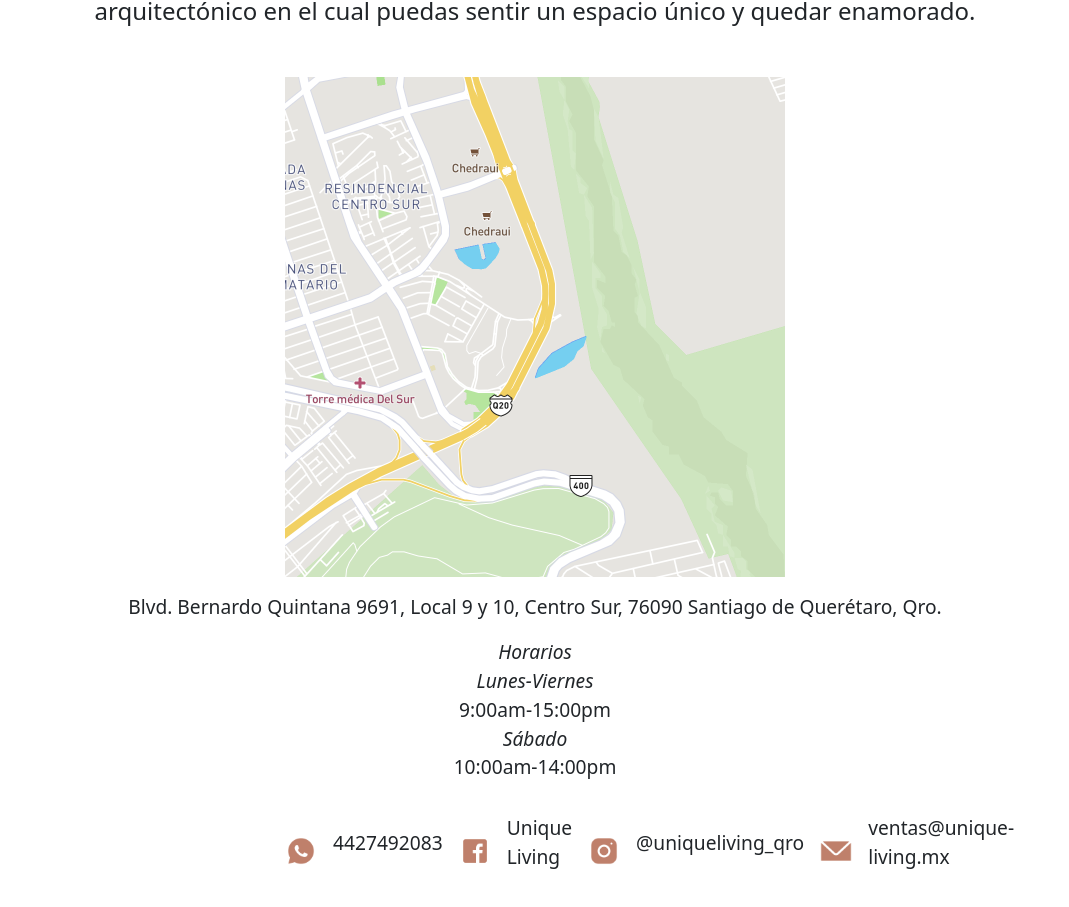
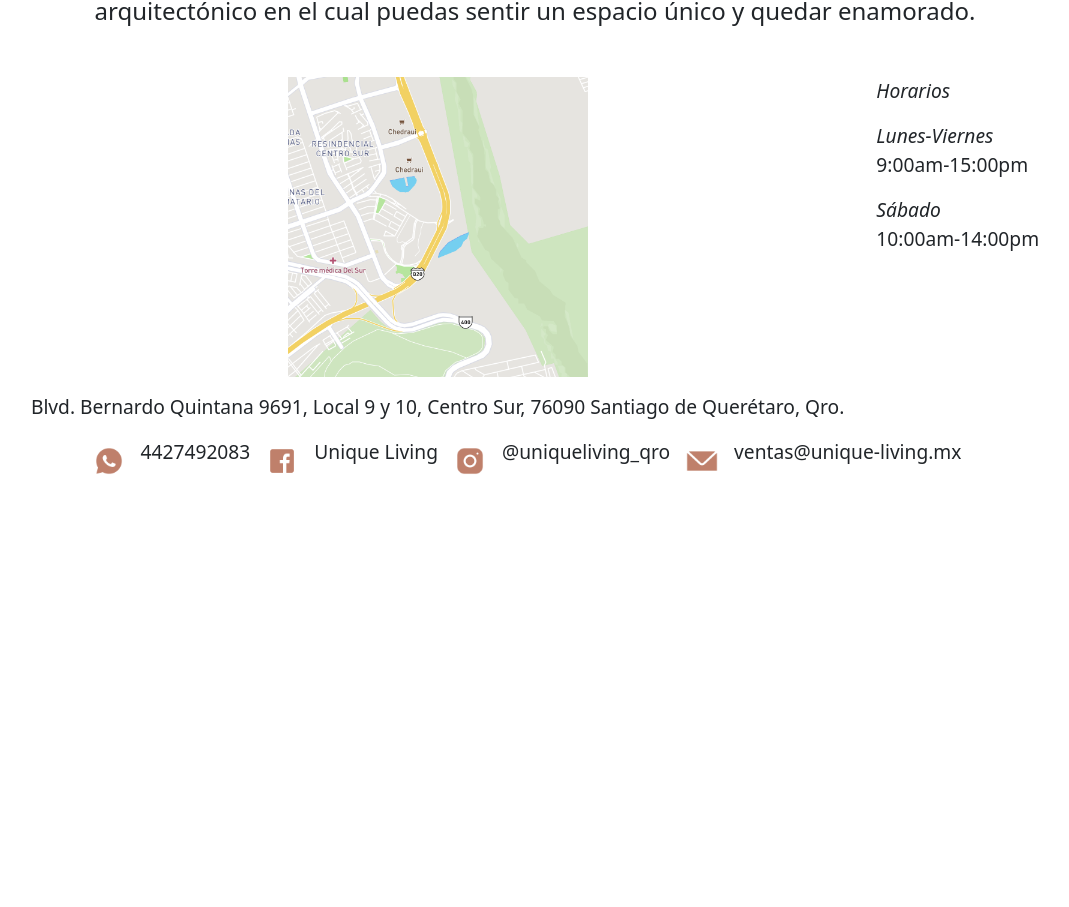
Before and after one commit to andrefc234/LandingPageUniqueLiving, a Next.js app: page /servicios in a window 1280 px wide. Shown: the part 980-1887 px from the top of the page, without its empty margins (105-1174 px from the left). After the commit the page ends 1495 px from the top, so only its background shows below. Built offline with nearby package versions, Linux system fonts and the light colour scheme.

Commit message:
Nueva actualizacion

```diff
--- a/components/Info/index.tsx
+++ b/components/Info/index.tsx
@@ -16,14 +16,21 @@
 
 const InfoWrapper = styled.div`
   display: flex;
+  align-items: flex-start;
+  justify-content: center;
+  margin-top: 2rem;
+`;
+
+const MapWrapper = styled.div`
+  display: flex;
   flex-direction: column;
   align-items: center;
-  margin-top: 2rem;
+  margin-right: 2rem;
 `;
 
 const MapImage = styled.img`
   width: 100%;
-  max-width: 500px;
+  max-width: 300px;
   margin-bottom: 1rem;
 `;
 
@@ -33,17 +40,25 @@
   margin-bottom: 1rem;
 `;
 
-const Hours = styled.p`
+const HoursWrapper = styled.div`
+  display: flex;
+  flex-direction: column;
+`;
+
+const HoursTitle = styled.i`
   font-size: 1.2rem;
-  text-align: center;
-  margin-bottom: 2rem;
+  margin-bottom: 1rem;
+`;
+
+const HoursText = styled.p`
+  font-size: 1.2rem;
+  margin-bottom: 1rem;
 `;
 
 const ContactWrapper = styled.div`
   display: flex;
-  justify-content: space-between;
-  width: 100%;
-  max-width: 500px;
+  justify-content: center;
+  align-items: center;
 `;
 
 const ContactItem = styled.div`
@@ -75,21 +90,27 @@
         un espacio único y quedar enamorado.
       </Description>
       <InfoWrapper>
+        <MapWrapper>
           <MapImage src="/assets/mapsicleMap.jpg" alt="Map" />
           <Address>
-          Blvd. Bernardo Quintana 9691, Local 9 y 10, Centro Sur, 76090 Santiago
-          de Querétaro, Qro.
+            Blvd. Bernardo Quintana 9691, Local 9 y 10, Centro Sur, 76090
+            Santiago de Querétaro, Qro.
           </Address>
-        <Hours>
-          <i>
-            Horarios
+        </MapWrapper>
+        <HoursWrapper>
+          <HoursTitle>Horarios</HoursTitle>
+          <HoursText>
+            <i>Lunes-Viernes</i>
             <br />
-            Lunes-Viernes
-          </i>
-          <br /> 9:00am-15:00pm <br />
+            9:00am-15:00pm
+          </HoursText>
+          <HoursText>
             <i>Sábado</i>
-          <br /> 10:00am-14:00pm
-        </Hours>
+            <br />
+            10:00am-14:00pm
+          </HoursText>
+        </HoursWrapper>
+      </InfoWrapper>
       <ContactWrapper>
         <ContactItem>
           <ContactIcon src="/assets/whatsApp.jpg" alt="Phone" />
@@ -108,7 +129,6 @@
           <ContactText>ventas@unique-living.mx</ContactText>
         </ContactItem>
       </ContactWrapper>
-      </InfoWrapper>
     </Container>
   );
 }
```
Lines whose indentation alone changed are shown as unchanged.
